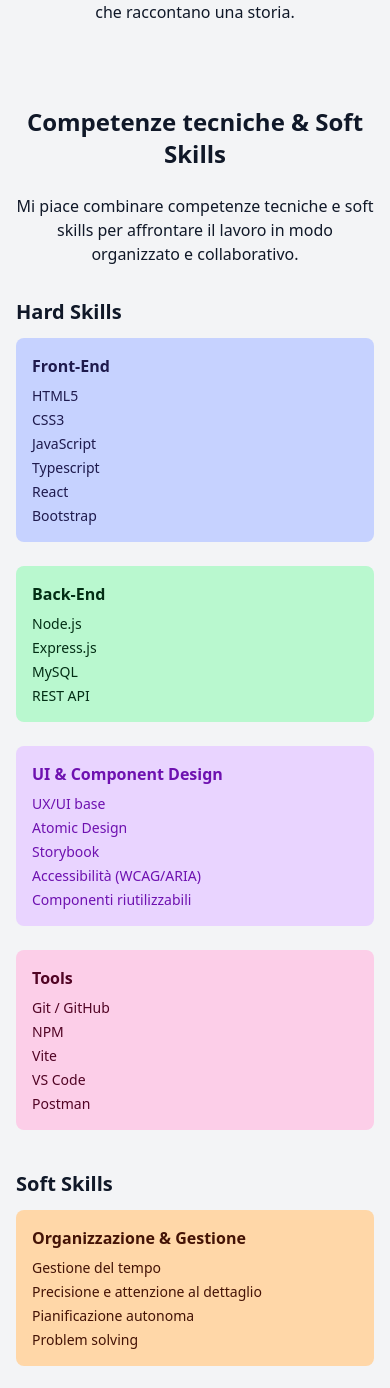
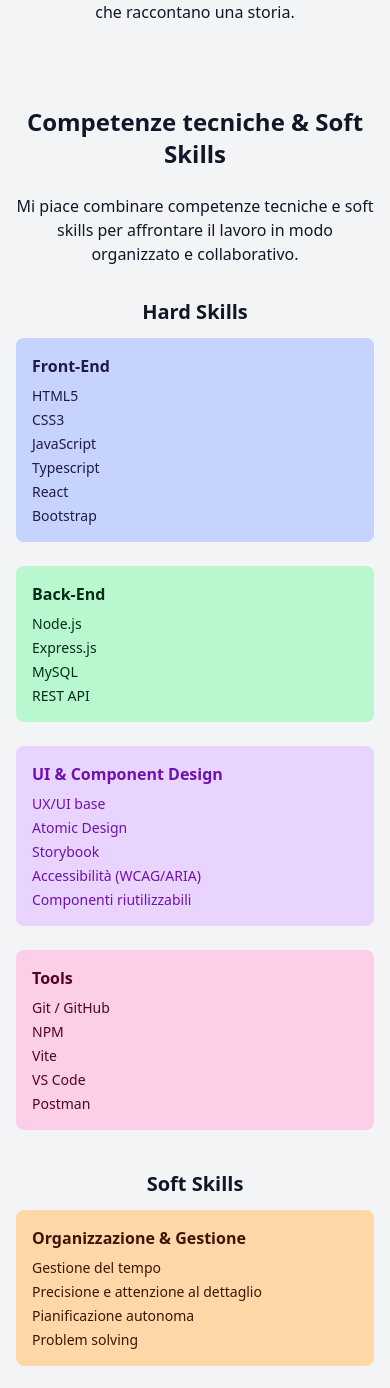
Before and after one commit to giorgiameffe/giorgiameffe-portfolio, a React (Vite) app: page /about in a window 390 px wide. Shown: the part 2496-3884 px from the top of the page. Built offline with nearby package versions, Linux system fonts and the light colour scheme; a web font is replaced by a local one.

Commit message:
feat: adjust text alignment for consistency

```diff
--- a/src/components/SkillsSection.tsx
+++ b/src/components/SkillsSection.tsx
@@ -26,7 +26,7 @@ const SkillsSection: React.FC = () => {
 
             {/* Hard Skills */}
             <h3
-                className="font-bold text-xl mb-3"
+                className="font-bold text-xl mb-3 text-center lg:text-start"
             >
                 Hard Skills
             </h3>
@@ -54,7 +54,7 @@ const SkillsSection: React.FC = () => {
 
             {/* Soft Skills */}
             <h3
-                className="font-bold text-xl mb-3"
+                className="font-bold text-xl mb-3 text-center lg:text-start"
             >
                 Soft Skills
             </h3>
--- a/src/data/narrativeBlockData.tsx
+++ b/src/data/narrativeBlockData.tsx
@@ -40,7 +40,7 @@ const NarrativeBlocks: NarrativeBlockData[] = [
             </>
         ),
         imageLight: "/images/about/about-giorgia-pc-light.png",
-        imageDark: "/imges/about/about-giorgia-pc-dark.png",
+        imageDark: "/images/about/about-giorgia-pc-dark.png",
         reverse: true
     },
 
```
